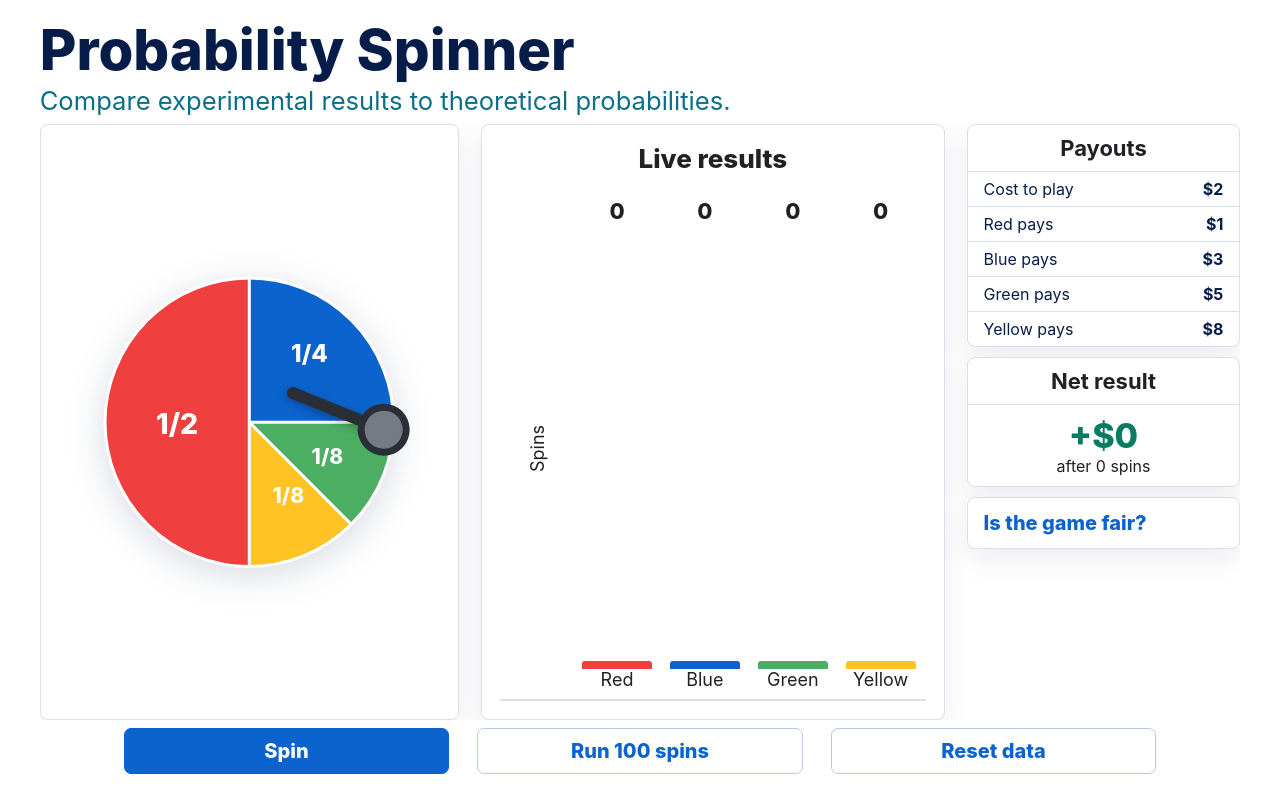
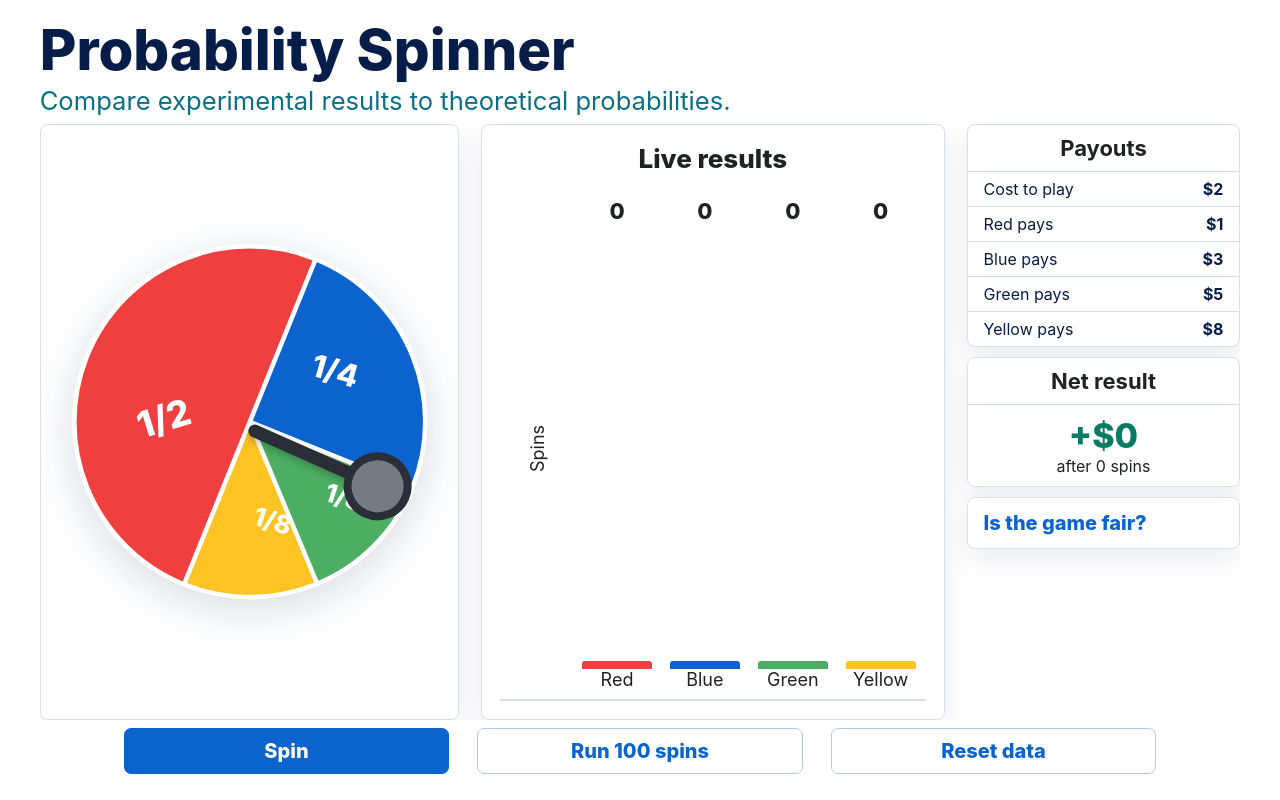
Before and after one commit to laurenceholt/htmldeck, a website: page presentations/equivalent-fractions/slides/006-probability-spinner.html in a window 1280 px wide. Drawn offline with Linux system fonts and the light colour scheme.

Commit message:
Refine GeoGebra tools and spinner artwork

```diff
--- a/presentations/equivalent-fractions/slides/006-probability-spinner.html
+++ b/presentations/equivalent-fractions/slides/006-probability-spinner.html
@@ -58,7 +58,7 @@
       .spinner-panel {
         display: grid;
         grid-template-rows: minmax(0, 1fr) auto;
-        padding: 16px;
+        padding: 10px;
       }
 
       .wheel-wrap {
@@ -66,23 +66,24 @@
         display: grid;
         place-items: center;
         min-height: 0;
+        overflow: visible;
       }
 
       .wheel {
-        width: min(430px, 78%);
+        width: min(520px, 92%);
         aspect-ratio: 1;
-        filter: drop-shadow(0 8px 18px rgba(7, 29, 73, 0.16));
+        filter: drop-shadow(0 10px 22px rgba(7, 29, 73, 0.16));
         transition: transform 1.1s cubic-bezier(0.2, 0.8, 0.18, 1);
       }
 
       .pointer {
         position: absolute;
-        right: 12%;
+        left: 50%;
         top: 50%;
-        width: 30%;
-        height: 12px;
-        transform-origin: 86% 50%;
-        transform: rotate(22deg);
+        width: min(178px, 37%);
+        height: 13px;
+        transform-origin: 0 50%;
+        transform: rotate(24deg);
         border-radius: 999px;
         background: #2a2f37;
         box-shadow: 0 3px 8px rgba(0, 0, 0, 0.25);
@@ -90,12 +91,12 @@
 
       .pointer::after {
         position: absolute;
-        right: -14px;
+        right: -28px;
         top: 50%;
-        width: 38px;
-        height: 38px;
+        width: 52px;
+        height: 52px;
         transform: translateY(-50%);
-        border: 7px solid #2a2f37;
+        border: 8px solid #2a2f37;
         border-radius: 50%;
         background: #757b82;
         content: "";
@@ -284,18 +285,19 @@
         <div class="panel spinner-panel">
           <div class="wheel-wrap">
             <svg class="wheel" id="wheel" viewBox="0 0 200 200" aria-label="Spinner with red one half, blue one fourth, green one eighth, and yellow one eighth">
-              <path d="M100 100 L100 4 A96 96 0 1 0 100 196 Z" fill="var(--red)"></path>
-              <path d="M100 100 L100 4 A96 96 0 0 1 196 100 Z" fill="var(--blue)"></path>
-              <path d="M100 100 L196 100 A96 96 0 0 1 167.9 167.9 Z" fill="var(--green)"></path>
-              <path d="M100 100 L167.9 167.9 A96 96 0 0 1 100 196 Z" fill="var(--yellow)"></path>
-              <circle cx="100" cy="100" r="96" fill="none" stroke="#fff" stroke-width="2"></circle>
-              <line x1="100" y1="4" x2="100" y2="196" stroke="#fff" stroke-width="2"></line>
-              <line x1="100" y1="100" x2="196" y2="100" stroke="#fff" stroke-width="2"></line>
-              <line x1="100" y1="100" x2="167.9" y2="167.9" stroke="#fff" stroke-width="2"></line>
-              <text x="52" y="108" fill="#fff" font-size="19" font-weight="800" text-anchor="middle">1/2</text>
-              <text x="140" y="60" fill="#fff" font-size="16" font-weight="800" text-anchor="middle">1/4</text>
-              <text x="152" y="128" fill="#fff" font-size="14" font-weight="800" text-anchor="middle">1/8</text>
-              <text x="126" y="154" fill="#fff" font-size="14" font-weight="800" text-anchor="middle">1/8</text>
+              <path d="M100 100 L64 189 A96 96 0 1 1 136 11 Z" fill="var(--red)"></path>
+              <path d="M100 100 L136 11 A96 96 0 0 1 189 136 Z" fill="var(--blue)"></path>
+              <path d="M100 100 L189 136 A96 96 0 0 1 137 189 Z" fill="var(--green)"></path>
+              <path d="M100 100 L137 189 A96 96 0 0 1 64 189 Z" fill="var(--yellow)"></path>
+              <circle cx="100" cy="100" r="96" fill="none" stroke="#fff" stroke-width="2.5"></circle>
+              <line x1="100" y1="100" x2="136" y2="11" stroke="#fff" stroke-width="2.5"></line>
+              <line x1="100" y1="100" x2="189" y2="136" stroke="#fff" stroke-width="2.5"></line>
+              <line x1="100" y1="100" x2="137" y2="189" stroke="#fff" stroke-width="2.5"></line>
+              <line x1="100" y1="100" x2="64" y2="189" stroke="#fff" stroke-width="2.5"></line>
+              <text x="55" y="105" fill="#fff" font-size="20" font-weight="850" text-anchor="middle" transform="rotate(-17 55 105)">1/2</text>
+              <text x="145" y="78" fill="#fff" font-size="17" font-weight="850" text-anchor="middle" transform="rotate(16 145 78)">1/4</text>
+              <text x="150" y="146" fill="#fff" font-size="14" font-weight="850" text-anchor="middle" transform="rotate(18 150 146)">1/8</text>
+              <text x="111" y="159" fill="#fff" font-size="14" font-weight="850" text-anchor="middle" transform="rotate(18 111 159)">1/8</text>
             </svg>
             <div class="pointer" aria-hidden="true"></div>
           </div>
@@ -340,10 +342,10 @@
 
     <script>
       const outcomes = [
-        { name: "Red", color: "var(--red)", probability: 0.5, payout: 1, start: 90, span: 180 },
-        { name: "Blue", color: "var(--blue)", probability: 0.25, payout: 3, start: 0, span: 90 },
-        { name: "Green", color: "var(--green)", probability: 0.125, payout: 5, start: 270, span: 45 },
-        { name: "Yellow", color: "var(--yellow)", probability: 0.125, payout: 8, start: 225, span: 45 }
+        { name: "Red", color: "var(--red)", probability: 0.5, payout: 1, centerAngle: 202 },
+        { name: "Blue", color: "var(--blue)", probability: 0.25, payout: 3, centerAngle: 337 },
+        { name: "Green", color: "var(--green)", probability: 0.125, payout: 5, centerAngle: 45 },
+        { name: "Yellow", color: "var(--yellow)", probability: 0.125, payout: 8, centerAngle: 90 }
       ];
       const counts = Object.fromEntries(outcomes.map((outcome) => [outcome.name, 0]));
       const chart = document.querySelector("#chart");
@@ -371,8 +373,7 @@
         counts[outcome.name] += 1;
         total += 1;
         net += outcome.payout - 2;
-        const landing = outcome.start + outcome.span / 2;
-        rotation += 720 + (360 - landing);
+        rotation += 720 + (24 - outcome.centerAngle);
         wheel.style.transform = `rotate(${rotation}deg)`;
         update();
       }
```
Also changed, not shown: presentations/equivalent-fractions/slides/004-rigid-transformations.html (+5 -4 lines).
